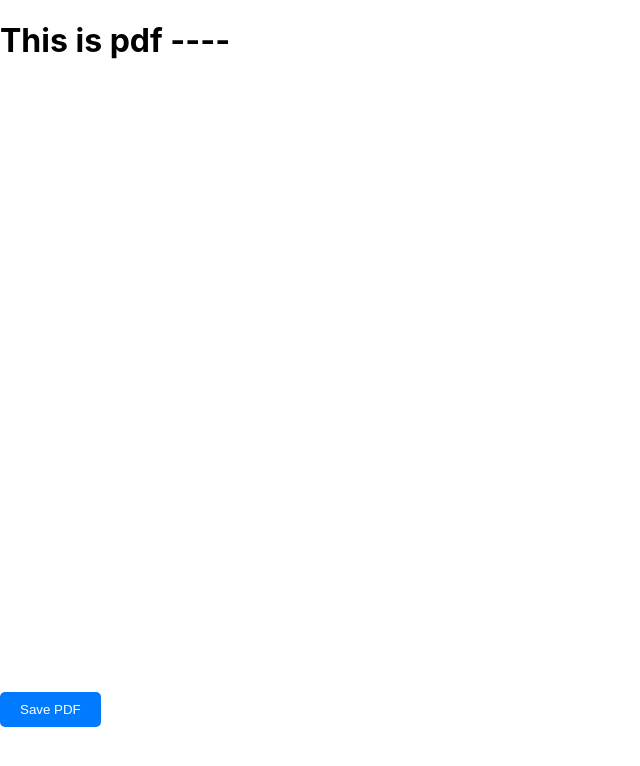
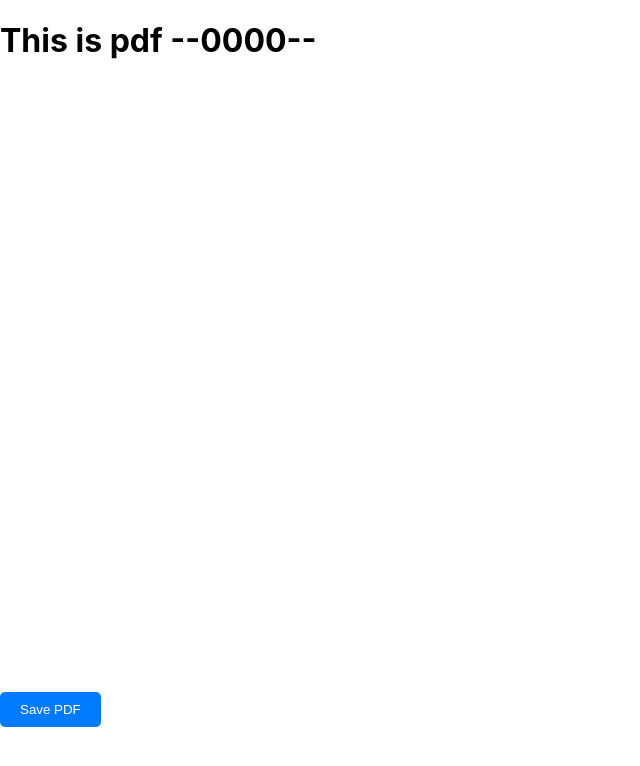
Before and after one commit to prasadskalbhor/pdfeditor, a React (Create React App) app: page / in a window 1280 px wide. Shown: the top 766 px of the page, without its empty margins (0-640 px from the left). Built offline with nearby package versions, Linux system fonts and the light colour scheme.

Commit message:
remove form index jssdfsdfsd

```diff
--- a/src/App.js
+++ b/src/App.js
@@ -2,7 +2,7 @@ import React from 'react';
 import PDFViewer from './PDFViewer';
 
 const App = () => {
-  return<> <h1>This is pdf ----</h1>
+  return<> <h1>This is pdf --0000--</h1>
   <PDFViewer pdfUrl="/mypdf.pdf" />
   </>;
 };
--- a/src/PDFViewer.js
+++ b/src/PDFViewer.js
@@ -49,14 +49,14 @@ function AdobePDFViewer({
             embedMode: "FULL_WINDOW",
             defaultViewMode: "FIT_PAGE",
             // enableLinearization: true,
-            // showDownloadPDF: true,
+            showDownloadPDF: true,
             // showPrintPDF: true,
             showLeftHandPanel: false,
             // showAnnotationTools: false,
             // enableFormFilling: true,
             // enableAnnotationAPIs: true,
             // includePDFAnnotations: true,
-            // showPageControls: false,
+            showPageControls: false,
             // showZoomControl: true,
             // showRotateControl: false,
             // disableTextSelection: true,
```
